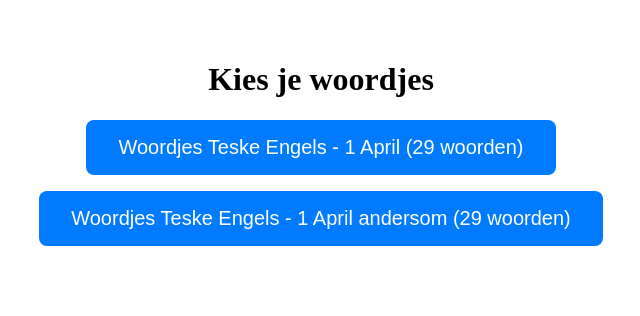
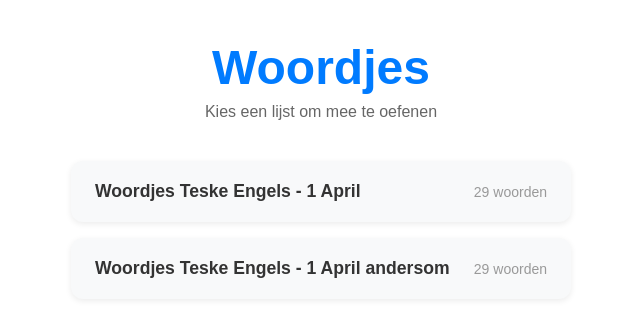
Before and after one commit to rullzer/woordjes, a SvelteKit app: page / in a window 1280 px wide. Shown: the top 316 px of the page, without its empty margins (319-959 px from the left). Built offline with nearby package versions, Linux system fonts and the light colour scheme.

Commit message:
feat: better home screen

```diff
--- a/src/routes/+page.svelte
+++ b/src/routes/+page.svelte
@@ -4,13 +4,15 @@
 </script>
 
 <main>
-	<h1>Kies je woordjes</h1>
+	<div class="hero">
+		<h1>Woordjes</h1>
+		<p class="subtitle">Kies een lijst om mee te oefenen</p>
+	</div>
 	<div class="word-lists">
 	  	{#each wordLists as list}
-			<a href="/game/{list.id}">
-			<button class="word-list-button">
-		  		{list.name} ({list.count} woorden)
-			</button>
+			<a href="/game/{list.id}" class="word-list-card">
+				<span class="list-name">{list.name}</span>
+				<span class="list-count">{list.count} woorden</span>
 			</a>
 	  	{/each}
 	</div>
@@ -19,29 +21,61 @@
 
 <style>
 	main {
+		font-family: Arial, sans-serif;
 		text-align: center;
 		padding: 2rem;
+		max-width: 500px;
+		margin: 0 auto;
+	}
+
+	.hero {
+		margin-bottom: 2.5rem;
+	}
+
+	.hero h1 {
+		font-size: 3rem;
+		margin: 0 0 0.5rem;
+		color: #007bff;
+	}
+
+	.subtitle {
+		color: #666;
+		font-size: 1rem;
+		margin: 0;
 	}
 
 	.word-lists {
 		display: flex;
 		flex-direction: column;
 		gap: 1rem;
-	  align-items: center;
 	}
 
-	.word-list-button {
-	  padding: 1rem 2rem;
-	  font-size: 1.25rem;
-	  border: none;
-	  background-color: #007BFF;
-	  color: white;
-	  border-radius: 8px;
-	  cursor: pointer;
-	  transition: background-color 0.3s;
+	.word-list-card {
+		display: flex;
+		justify-content: space-between;
+		align-items: center;
+		padding: 1.25rem 1.5rem;
+		background-color: #f8f9fa;
+		border-radius: 12px;
+		text-decoration: none;
+		color: inherit;
+		box-shadow: 0 2px 6px rgba(0, 0, 0, 0.08);
+		transition: background-color 0.2s, box-shadow 0.2s;
 	}
 
-	.word-list-button:hover {
-	  background-color: #0056b3;
+	.word-list-card:hover {
+		background-color: #e9f2ff;
+		box-shadow: 0 4px 12px rgba(0, 123, 255, 0.15);
+	}
+
+	.list-name {
+		font-size: 1.1rem;
+		font-weight: bold;
+		color: #333;
+	}
+
+	.list-count {
+		font-size: 0.875rem;
+		color: #999;
 	}
 </style>
```
Lines whose indentation alone changed are shown as unchanged.
